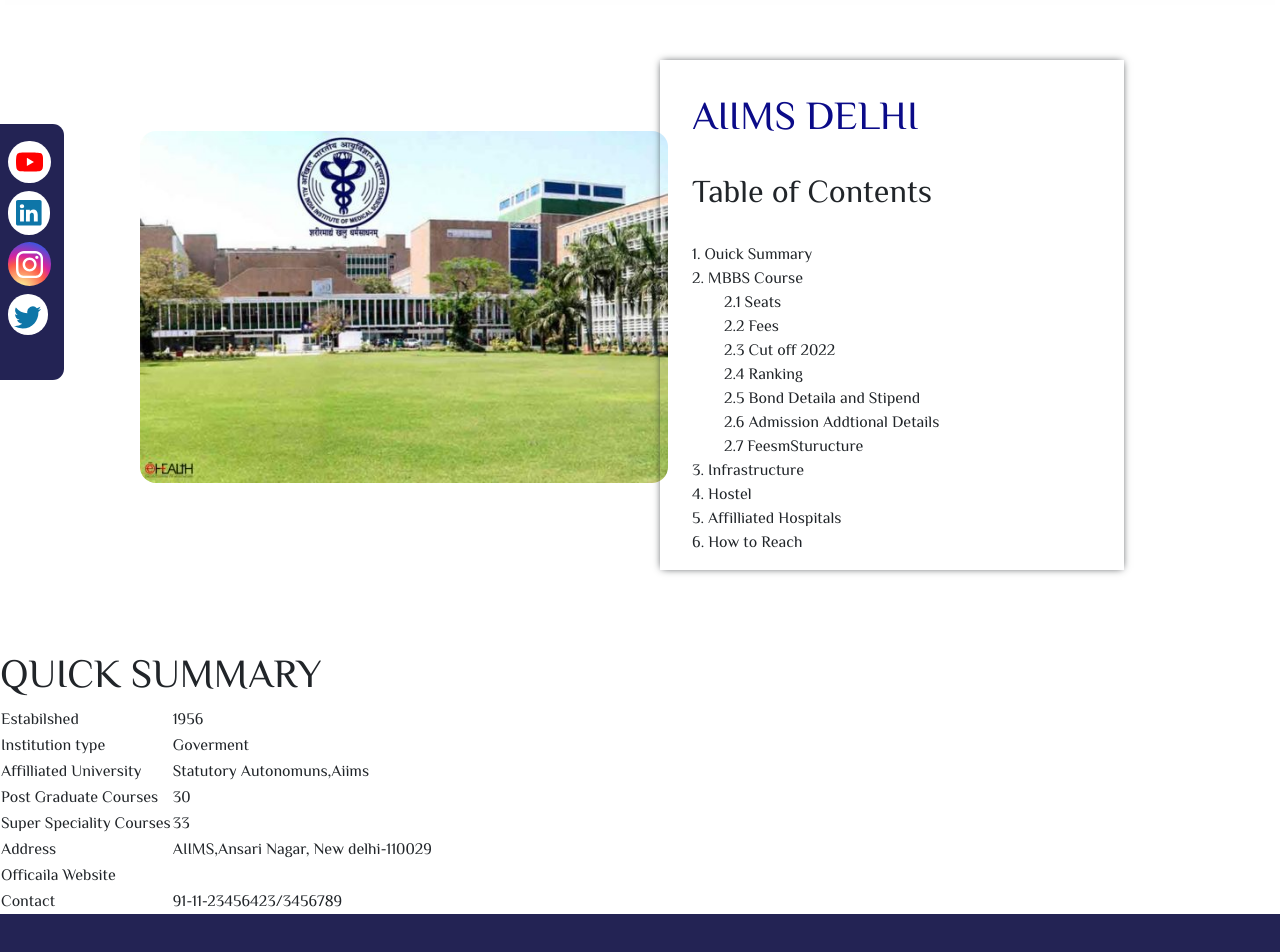
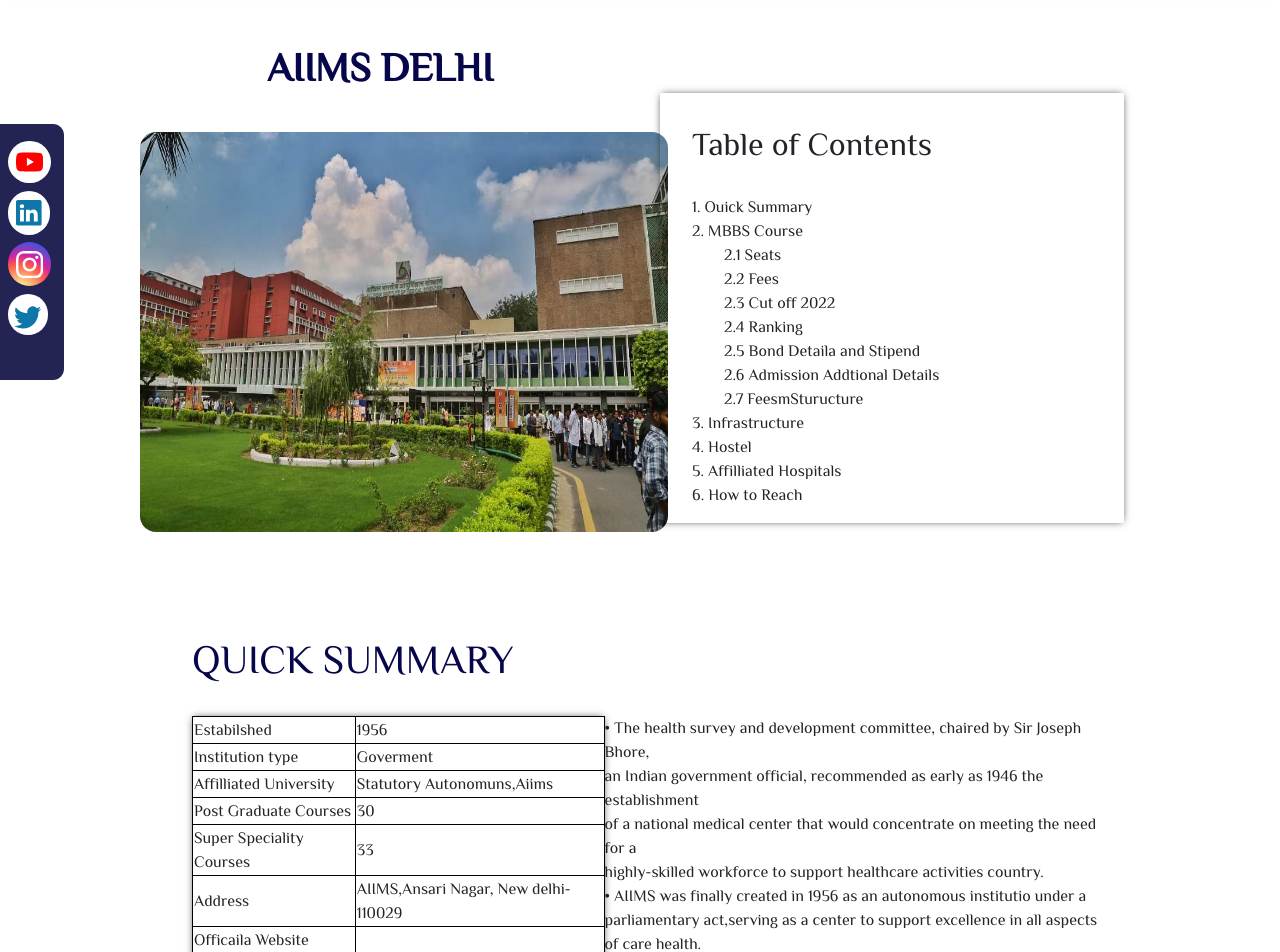
Before and after one commit to durgesh730/nanochat, a React (Create React App) app in the folder client/: page /Aiimsdelhi in a window 1280 px wide. Shown: the part 100-1052 px from the top of the page. Built offline with nearby package versions, Linux system fonts and the light colour scheme; a web font is replaced by a local one.

Commit message:
ui changed by archana 2nd time

```diff
--- a/client/src/component/Detail/AIIMSDelhi.js
+++ b/client/src/component/Detail/AIIMSDelhi.js
@@ -3,7 +3,9 @@
 import Footer from "../Footer";
 import "../../style/aiimsdelhi.css";
 import SocialMedia from "../SocialMedia";
-import pic1 from "../../images/aiimsdelhi.jpg";
+import pic1 from "../../images/delhi.png";
+import pic2 from "../../images/delhiaiims1.jpg";
+
 
 export const AIIMSDelhi = () => {
   return (
@@ -13,11 +15,12 @@
       <div className="conatinerdelhi">
         <div className="subconatinerdelhi">
           <div className="subconatinerdelhiimg">
+          <h1>AIIMS DELHI</h1>
             <img src={pic1} alt="fghj" />
           </div>
         </div>
         <div className="detaillist">
-          <h1>AIIMS DELHI</h1>
+          {/* <h1>AIIMS DELHI</h1> */}
           <h2>Table of Contents</h2>
           <ul>
             <li>1. Ouick Summary</li>
@@ -38,10 +41,13 @@
           </ul>
         </div>
       </div>
-      <div className="Ouick Summary">
-        <div className="quicksummaerytable">
-          <h1>QUICK SUMMARY</h1>
-          <table>
+      <div className="d1">
+      <div className="OuickSummary">
+          <div className="ouicktitle">
+            <h1>QUICK SUMMARY</h1>
+          </div>
+          <div>
+          <table className="tabletext">
             <tr>
               <td>Estabilshed</td>
               <td>1956</td>
@@ -76,8 +82,20 @@
               <td>91-11-23456423/3456789 </td>
             </tr>
           </table>
-        </div>
+          </div>
       </div>
+      {/* <div className="delhiimg">
+        <img src={pic2}></img>
+      </div> */}
+    <div className=" d1text">
+      <p>
+      &#x2022; The health survey and development committee, chaired by Sir Joseph Bhore, <br></br>an Indian government official, recommended as early as 1946 the establishment  <br></br>of a national medical center that would concentrate on meeting the need for a<br></br> highly-skilled workforce to support healthcare activities country.<br></br>
+
+      &#x2022; AIIMS was finally created in 1956 as an autonomous institutio under  a <br></br> parliamentary act,serving as a center to support excellence in all aspects <br></br>of care health.
+      </p>
+    </div>
+
+</div>
       <Footer />
     </>
   );
--- a/client/src/style/aiimsdelhi.css
+++ b/client/src/style/aiimsdelhi.css
@@ -37,5 +37,55 @@
 .subconatinerdelhiimg img{
    width: 110%;
    border-radius: 1rem;
-   margin-top: 5rem;
+   margin-top: 2rem;
+   height: 25rem;
 }
+
+.subconatinerdelhiimg h1{
+    color: rgb(6, 6, 74);
+    text-align: center;
+    font-weight: bolder;
+}
+
+
+.OuickSummary{
+  padding-left: 3rem;
+  margin-bottom: 7rem;
+
+}
+
+.ouicktitle h1{
+   /* text-align: center; */
+    color: rgb(6, 6, 74);
+    padding-top: -4rem;
+    padding-left: 9rem;
+    margin-bottom: 2rem;
+
+}
+.quicksummaerytable table{
+    box-shadow: 0px 0px 8px -2px;
+
+}
+.tabletext{
+    box-shadow: 0px 0px 8px -2px;
+    margin-left: 9rem;
+    /* border: 2px solid black; */
+
+}
+table tr{
+    border: 1px solid black;
+}
+.tabletext td{
+    border: 1px solid black;
+
+}
+.d1{
+    display: flex;
+    justify-content: space-between;
+    flex-direction: row;
+}
+.d1text{
+    margin-top: 5rem;
+    padding-right: 10rem;
+
+}
```
Also changed, not shown: client/src/images/delhiaiims1.jpg (added).
